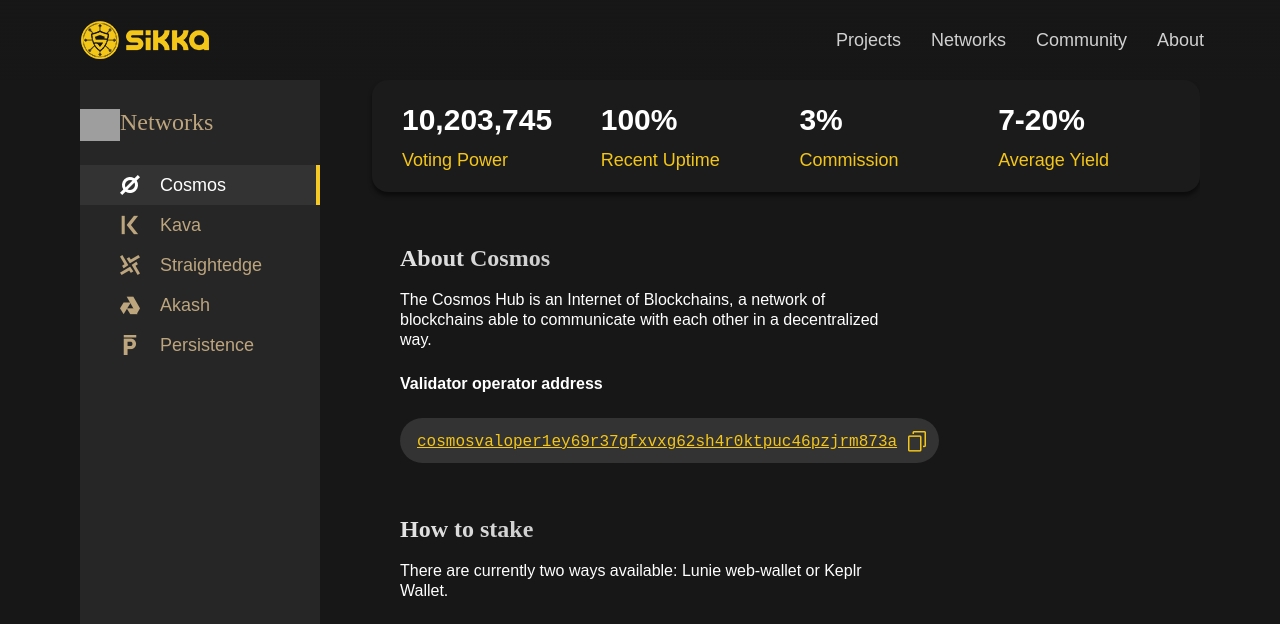
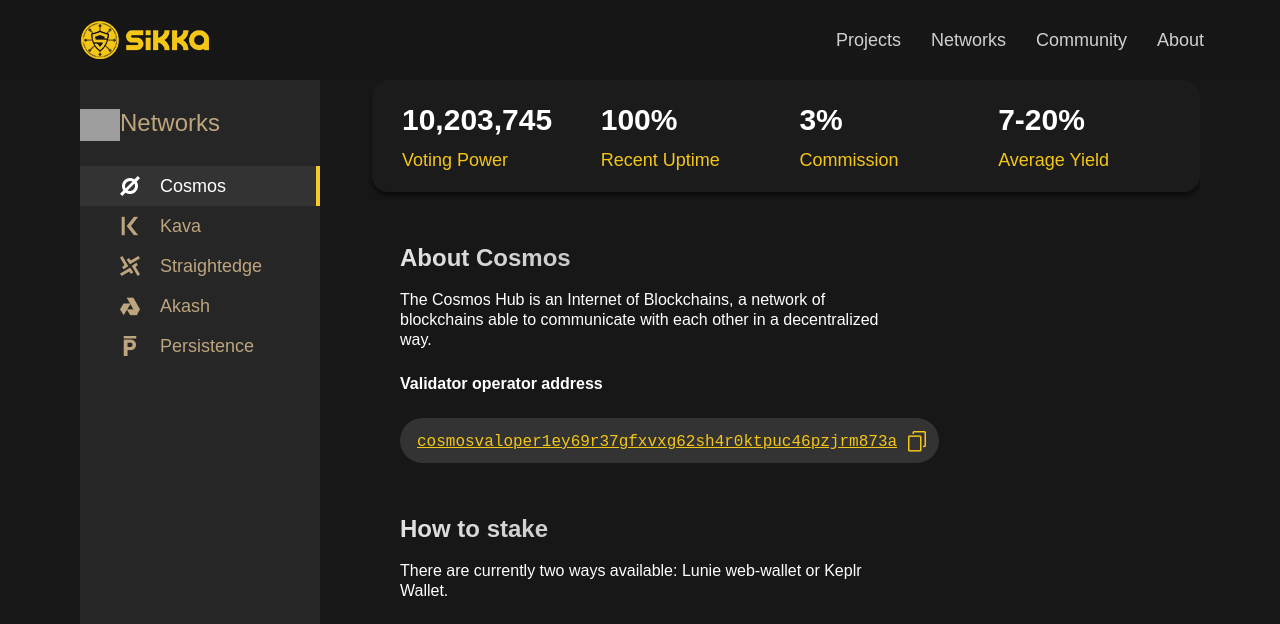
Before and after one commit to King860810/newweb, a Jekyll site: the page built from networks.html, in a window 1280 px wide. Shown: the top 624 px of the page. Built offline with Jekyll 4.4.1, drawn with Linux system fonts in a browser that asks for light colours; grey boxes are pictures that could not be loaded.

Commit message:
Update stylepc.css

```diff
--- a/assets/css/stylepc.css
+++ b/assets/css/stylepc.css
@@ -17,7 +17,7 @@
 .main .menu h3{
 	font-size: 24px;
     color: #BDA57E;
-    font-family: GothamPro;
+    font-family: GothamPro,Arial, Helvetica, sans-serif;
     font-weight: 100;
     margin-bottom: 29px;
     margin-top: 29px;
@@ -319,7 +319,7 @@
 
 
 	.main .content .menu1 .tab .tt{
-		font-family: GothamPro;
+		font-family: GothamPro,Arial, Helvetica, sans-serif;
     font-size: 24px;
     color: #262626;
     line-height: 24px;
```
